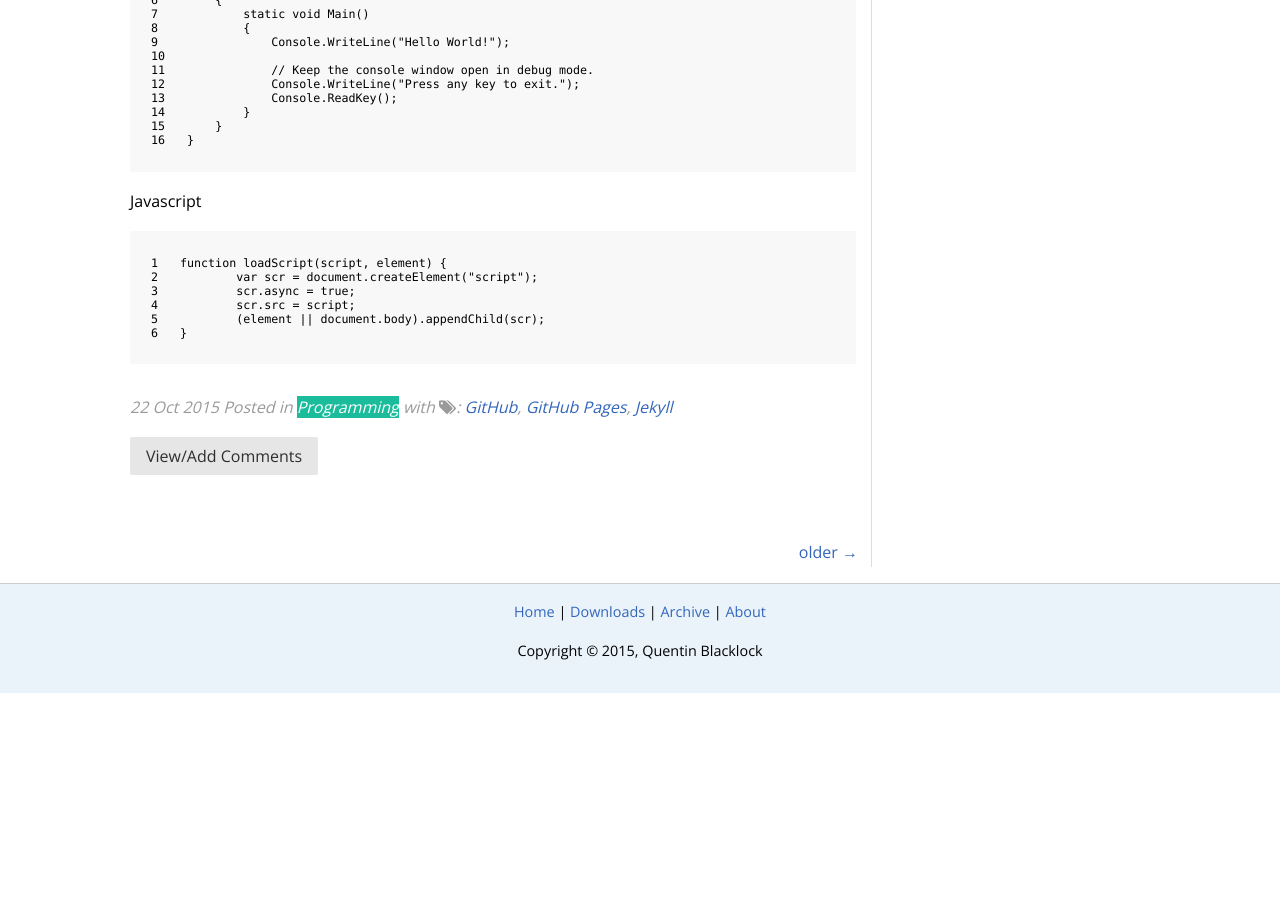
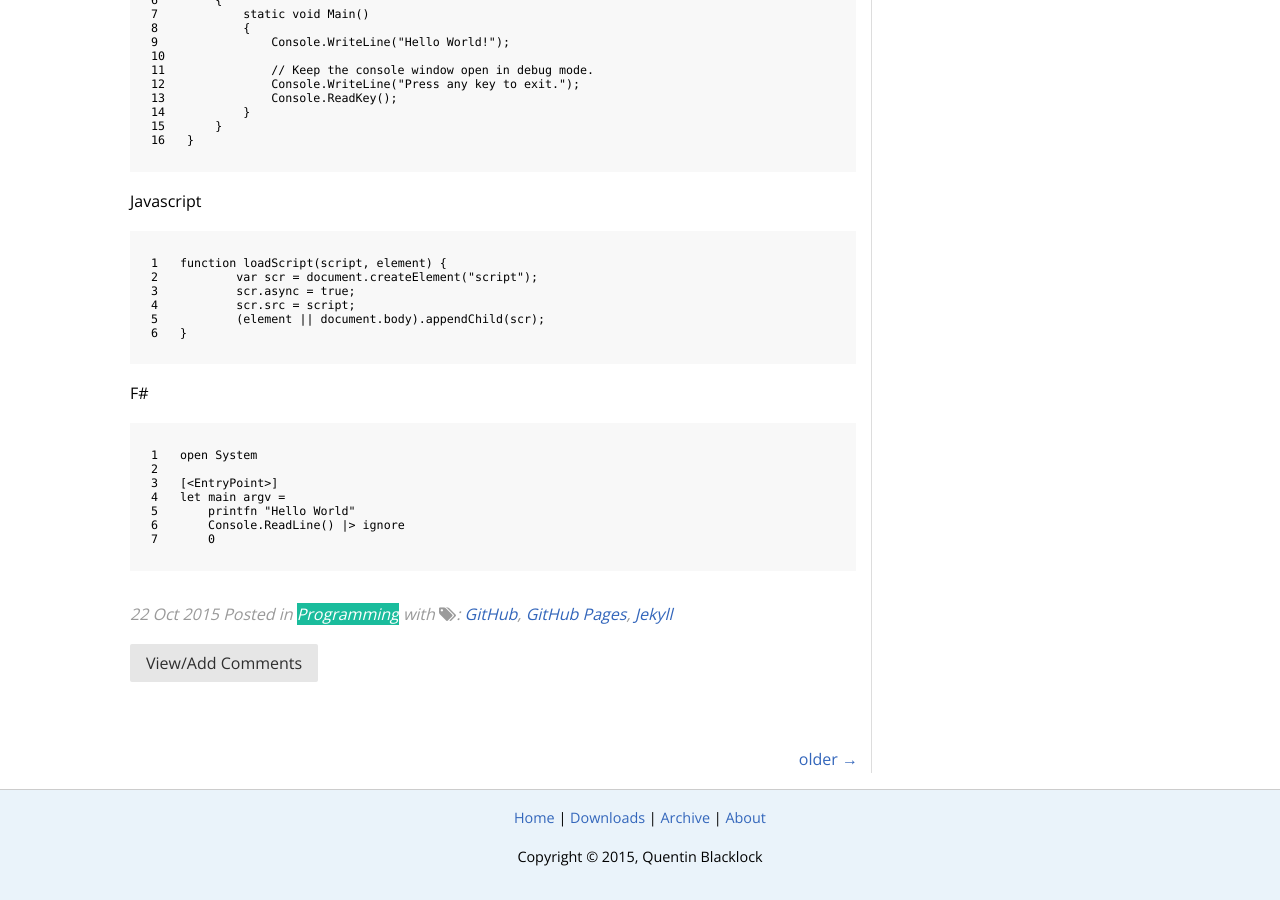
Before and after one commit to quentin-blacklock/quentin-blacklock.github.io, a Jekyll site: the page built from _posts/2015-10-22-syntax-highlighting-demo.md, in a window 1280 px wide and 900 px high, scrolled down 2384 px. Built offline with Jekyll 4.4.1, drawn with Linux system fonts in a browser that asks for light colours; nearby versions of some CDN libraries; Markdown is read by kramdown in place of the engine named in the settings; comment, search, counter and statistics services are not loaded; before the commit the page ends 3077 px from its top, so only the background shows below that.

Commit message:
Post edit

```diff
--- a/_posts/2015-10-22-syntax-highlighting-demo.md
+++ b/_posts/2015-10-22-syntax-highlighting-demo.md
@@ -55,3 +55,14 @@ function loadScript(script, element) {
         (element || document.body).appendChild(scr);
 }
 {% endhighlight %}
+
+F#
+{% highlight fsharp linenos %}
+open System
+
+[<EntryPoint>]
+let main argv =
+    printfn "Hello World"
+    Console.ReadLine() |> ignore
+    0
+{% endhighlight %}
```
